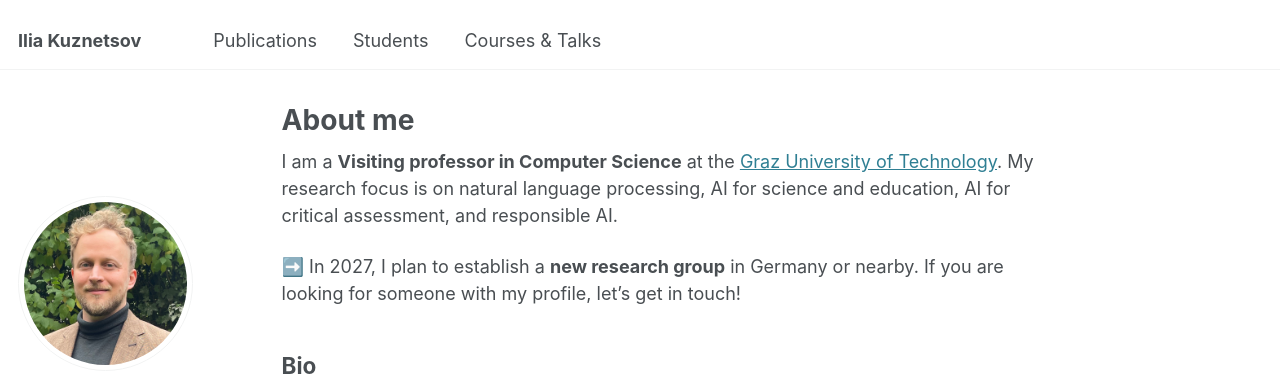
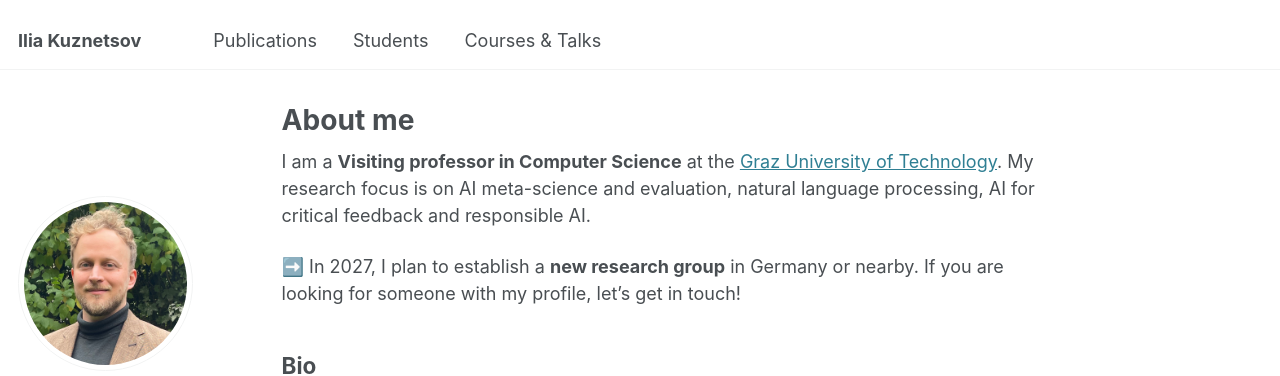
Before and after one commit to iokuznetsov/iokuznetsov.github.io, a Jekyll site: the page built from _pages/about.md, in a window 1280 px wide and 1308 px high. Shown: the top 376 px of the window. Built offline with Jekyll 4.4.1, drawn with Linux system fonts in a browser that asks for light colours; some web fonts are replaced.

Commit message:
Update about.md

```diff
--- a/_pages/about.md
+++ b/_pages/about.md
@@ -7,7 +7,7 @@ redirect_from:
   - /about.html
 ---
 
-I am a **Visiting professor in Computer Science** at the [Graz University of Technology](https://www.tugraz.at/home). My research focus is on natural language processing, AI for science and education, AI for critical assessment, and responsible AI.
+I am a **Visiting professor in Computer Science** at the [Graz University of Technology](https://www.tugraz.at/home). My research focus is on AI meta-science and evaluation, natural language processing, AI for critical feedback and responsible AI.
 
 ➡️ In 2027, I plan to establish a **new research group** in Germany or nearby. If you are looking for someone with my profile, let's get in touch!
 
```
